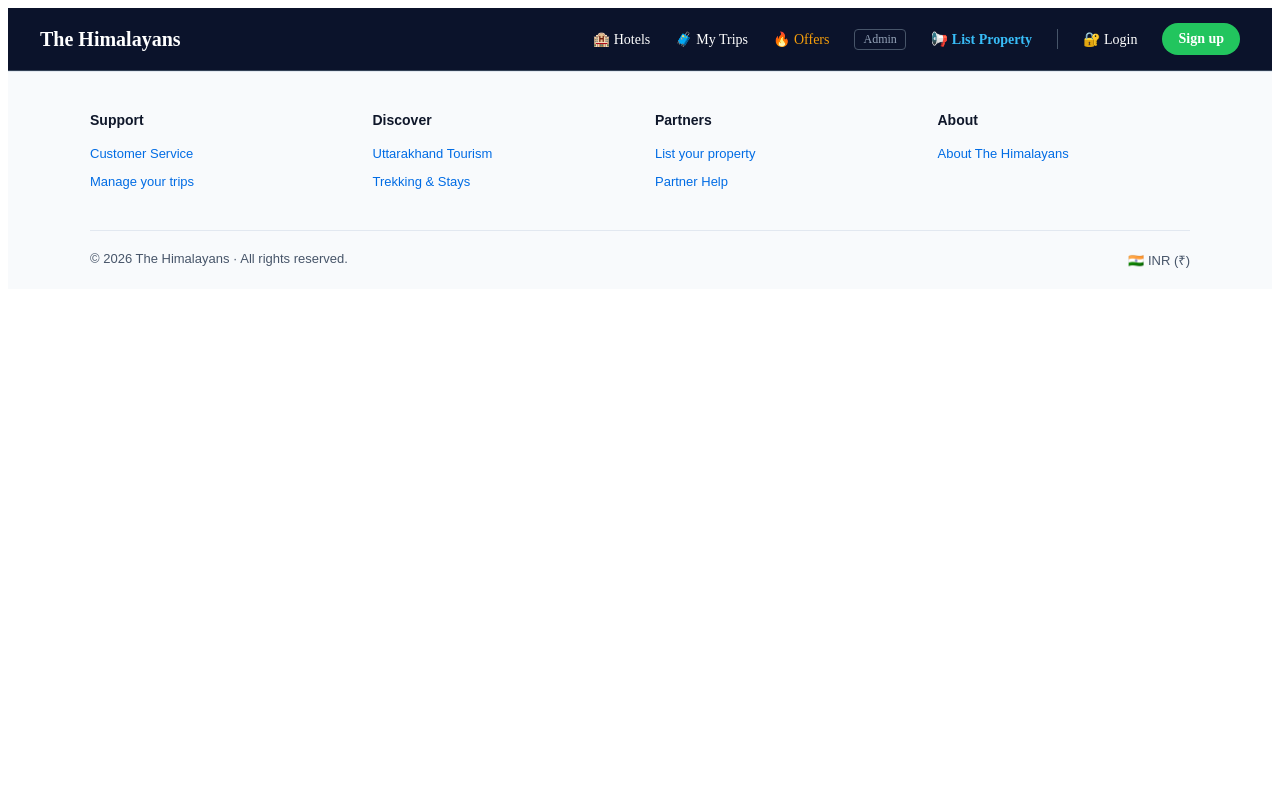
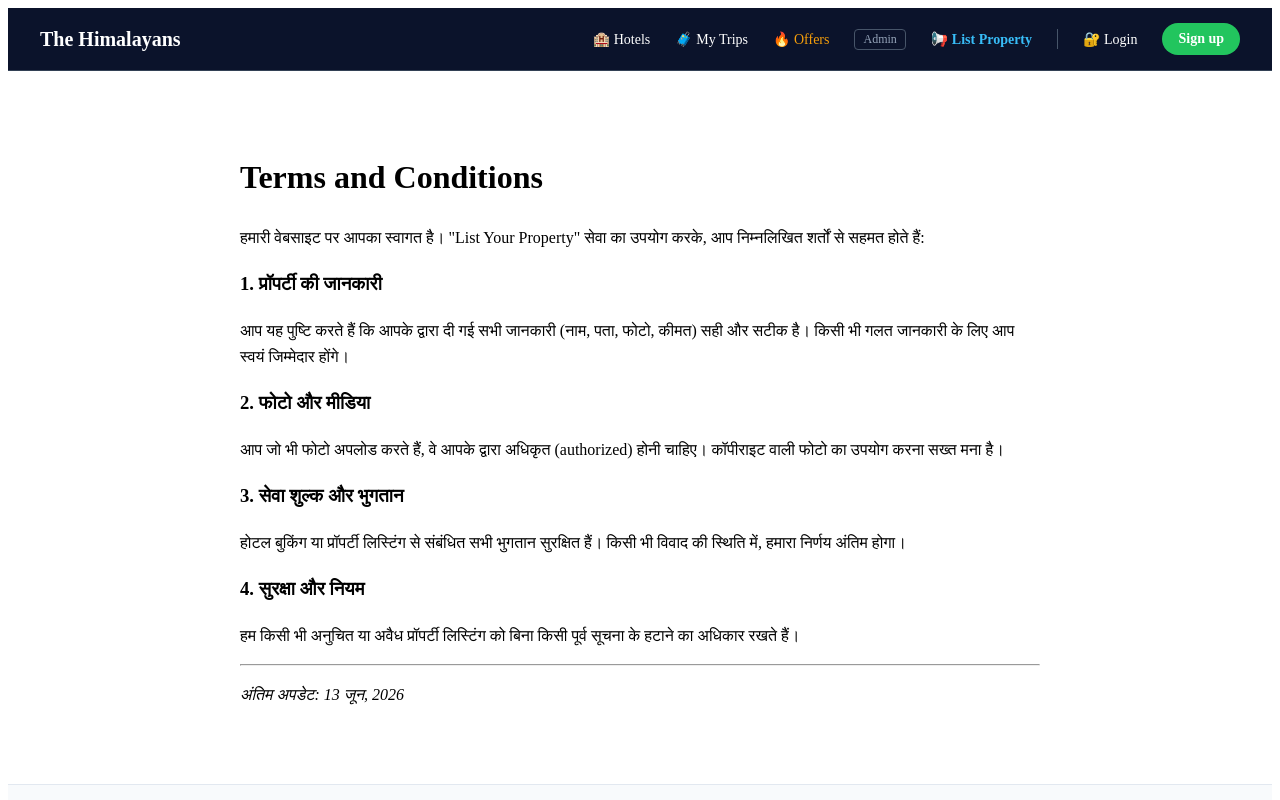
Before and after one commit to pamnautiyal-cpu/himstay, a React (Vite) app in the folder frontend/: page /terms in a window 1280 px wide. Shown: the top 800 px of the page. Built offline with nearby package versions, Linux system fonts and the light colour scheme.

Commit message:
ListProperty: Added Terms and Conditions checkbox

```diff
--- a/frontend/src/App.jsx
+++ b/frontend/src/App.jsx
@@ -1,6 +1,6 @@
 import React from "react";
 import { Routes, Route } from "react-router-dom";
-import { HelmetProvider, Helmet } from "react-helmet-async"; // ✅ SEO ke liye import
+import { HelmetProvider, Helmet } from "react-helmet-async";
 import Layout from "./components/Layout";
 import Home from "./pages/Home";
 import AllStays from "./pages/AllStays";
@@ -11,6 +11,7 @@ import Contact from "./pages/Contact";
 import MyTrips from "./pages/MyTrips";
 import ListProperty from "./pages/ListProperty";
 import AdminBookings from "./pages/AdminBookings";
+import Terms from "./pages/Terms"; // ✅ Terms पेज इम्पोर्ट किया
 import "./App.css";
 
 export default function App() {
@@ -31,6 +32,7 @@ export default function App() {
           <Route path="/login" element={<Login />} />
           <Route path="/signup" element={<Signup />} />
           <Route path="/list-property" element={<ListProperty />} />
+          <Route path="/terms" element={<Terms />} /> {/* ✅ Terms रूट ऐड किया */}
 
           {/* ✅ Admin Panel Route */}
           <Route path="/admin/bookings" element={<AdminBookings />} />
--- /dev/null
+++ b/frontend/src/pages/Terms.jsx
@@ -0,0 +1,25 @@
+import React from "react";
+
+export default function Terms() {
+  return (
+    <div style={{ maxWidth: "800px", margin: "40px auto", padding: "20px", lineHeight: "1.6" }}>
+      <h1>Terms and Conditions</h1>
+      <p>हमारी वेबसाइट पर आपका स्वागत है। "List Your Property" सेवा का उपयोग करके, आप निम्नलिखित शर्तों से सहमत होते हैं:</p>
+
+      <h3>1. प्रॉपर्टी की जानकारी</h3>
+      <p>आप यह पुष्टि करते हैं कि आपके द्वारा दी गई सभी जानकारी (नाम, पता, फोटो, कीमत) सही और सटीक है। किसी भी गलत जानकारी के लिए आप स्वयं जिम्मेदार होंगे।</p>
+
+      <h3>2. फोटो और मीडिया</h3>
+      <p>आप जो भी फोटो अपलोड करते हैं, वे आपके द्वारा अधिकृत (authorized) होनी चाहिए। कॉपीराइट वाली फोटो का उपयोग करना सख्त मना है।</p>
+
+      <h3>3. सेवा शुल्क और भुगतान</h3>
+      <p>होटल बुकिंग या प्रॉपर्टी लिस्टिंग से संबंधित सभी भुगतान सुरक्षित हैं। किसी भी विवाद की स्थिति में, हमारा निर्णय अंतिम होगा।</p>
+
+      <h3>4. सुरक्षा और नियम</h3>
+      <p>हम किसी भी अनुचित या अवैध प्रॉपर्टी लिस्टिंग को बिना किसी पूर्व सूचना के हटाने का अधिकार रखते हैं।</p>
+
+      <hr />
+      <p><em>अंतिम अपडेट: 13 जून, 2026</em></p>
+    </div>
+  );
+}
```
